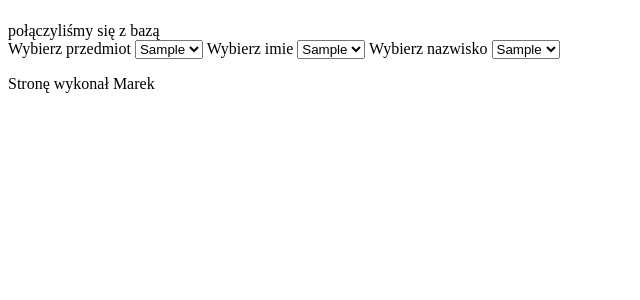
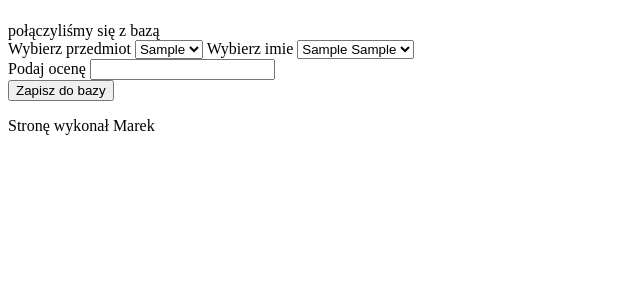
Before and after one commit to MarekMusial/MarekMusial, a PHP site: page / in a window 1280 px wide. Shown: the part 58-358 px from the top of the page, without its empty margins (0-640 px from the left). Run offline with PHP 8.4, Linux system fonts and the light colour scheme; tables that the repository leaves empty or names only in its code hold one stand-in row (values such as "Sample post").

Commit message:
Add files via upload

```diff
--- a/index.php
+++ b/index.php
@@ -21,9 +21,6 @@
                 $idprzedmiot[]=$wiersz['przedmiot'];
                 $idprzedmiot2[]=$wiersz['nauczyciel']."<br>";
             }
-        }else{
-            echo "błąd połączenia z bazą";
-        } if($connect){
             $zapytanie="SELECT * FROM dane";
             $wynik=mysqli_query($connect,$zapytanie);
             while($wiersz=mysqli_fetch_array($wynik)){
@@ -32,11 +29,25 @@
                 $nazwisko[]=$wiersz['nazwisko'];
                 $wiek[]=$wiersz['wiek']."<br>";
             }
+            if($_SERVER["REQUEST_METHOD"]=="POST"){
+                $przedmiotID=$_POST["przedmiot"];
+                $ocena=$_POST["ocena"];
+                $imie=$_POST["imie"];
+                $nazwisko=$_POST["nazwisko"];
+                $insert="INSERT INTO oceny VALUES(null, '$imie', '$nazwisko', '$przedmiotID', '$ocena')";
+                if(mysqli_query($connect, $insert)){
+                    echo "Dodano dane do bazy";
+                }else{
+                    echo "Bład dodawania do bazy";
+                }
+
+            }
         }else{
             echo "błąd połączenia z bazą";
         }
         mysqli_close($connect);
     ?>
+    <form method="POST">
     <label for="przedmiot">Wybierz przedmiot</label>
     <select name="przedmiot" id="przedmiot">
         <?php
@@ -49,18 +60,17 @@
     <select name="imie" id="imie">
         <?php
             for($a=0;$a<count($id);$a++){
-                echo "<option value=$id[$a]>$imie[$a]</option>";
+                echo "<option value=$id[$a]>$imie[$a] $nazwisko[$a]</option>";
             }
         ?>
     </select>
-    <label for="nazwisko">Wybierz nazwisko</label>
-    <select name="nazwisko" id="nazwisko">
-        <?php
-            for($b=0;$b<count($id);$b++){
-                echo "<option value=$id[$b]>$nazwisko[$b]</option>";
-            }
-        ?>
-    </select>
+
+    <br>
+    <label for="ocena">Podaj ocenę</label>
+    <input type="number" name="ocena" id="ocena">
+    <br>
+    <input type="submit" value="Zapisz do bazy">
+        </form>
     </main>
     <footer>
         <p>Stronę wykonał Marek</p>
```
